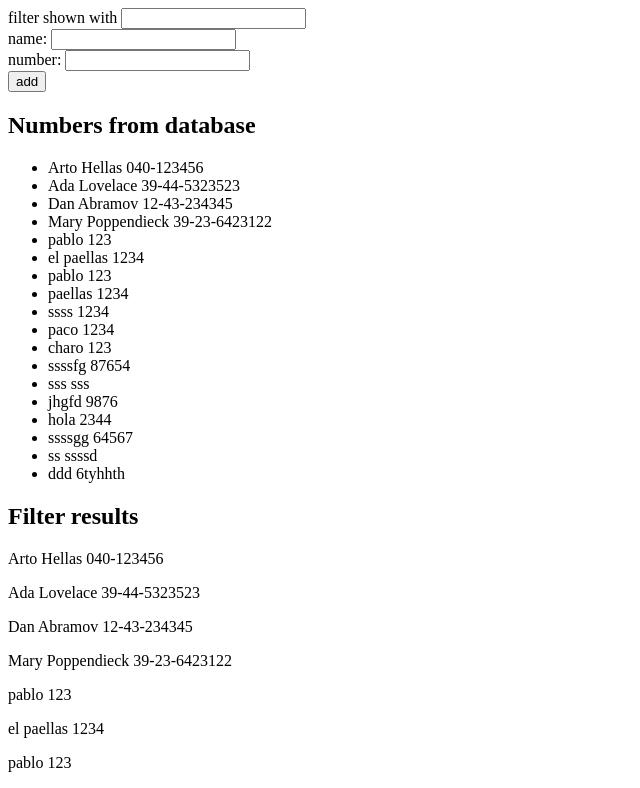
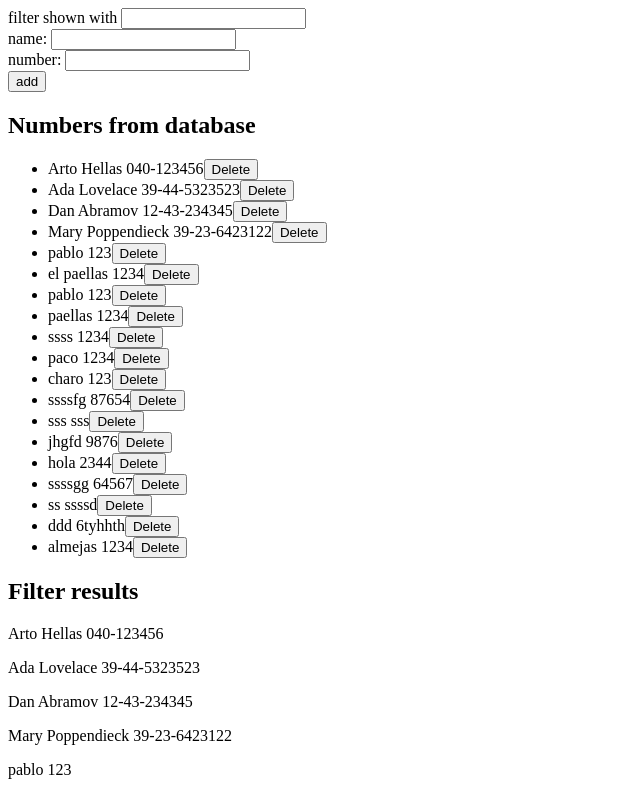
Before and after one commit to FranciG/fullstackopen, a React (Create React App) app: page / in a window 1280 px wide. Shown: the top 788 px of the page, without its empty margins (0-640 px from the left). Built offline with nearby package versions, Linux system fonts and the light colour scheme; data requests are answered from the project's data file.

Commit message:
2.17. Adding delete button

```diff
--- a/db.json
+++ b/db.json
@@ -89,6 +89,11 @@
       "name": "ddd",
       "number": "6tyhhth",
       "id": 18
+    },
+    {
+      "name": "almejas",
+      "number": "1234",
+      "id": 19
     }
   ]
 }
--- a/src/App.js
+++ b/src/App.js
@@ -101,6 +101,9 @@ const App = () => {
     <p key={person.name}>{person.name} {person.number}</p>
   )
 
+  const deleteContact = () => {
+    console.log('delete  contact?' )
+  }
 
   return (
     <div>
@@ -119,7 +122,12 @@ const App = () => {
       <ul>
       {contacts.map(person =>
       //Pass all the props from person to Person.js
-          <Person key={person.id} person={person}  />
+          <Person
+          key={person.id}
+          person={person}
+         deleteContact={deleteContact}
+
+          />
 
         )}
       </ul>
--- a/src/components/Person.js
+++ b/src/components/Person.js
@@ -1,9 +1,12 @@
 import React from 'react'
-
-const Person = ({ person }) => {
-   console.log(person)
+//deleteContact prps are also needed when adding the delete button
+const Person = ({ person, deleteContact }) => {
+   console.log("person.js props "+person.id)
     return (
-      <li> {person.name} {person.number} </li>
+      <li>
+        {person.name} {person.number}
+        <button onClick={deleteContact}>Delete</button>
+      </li>
     )
   }
 
```
